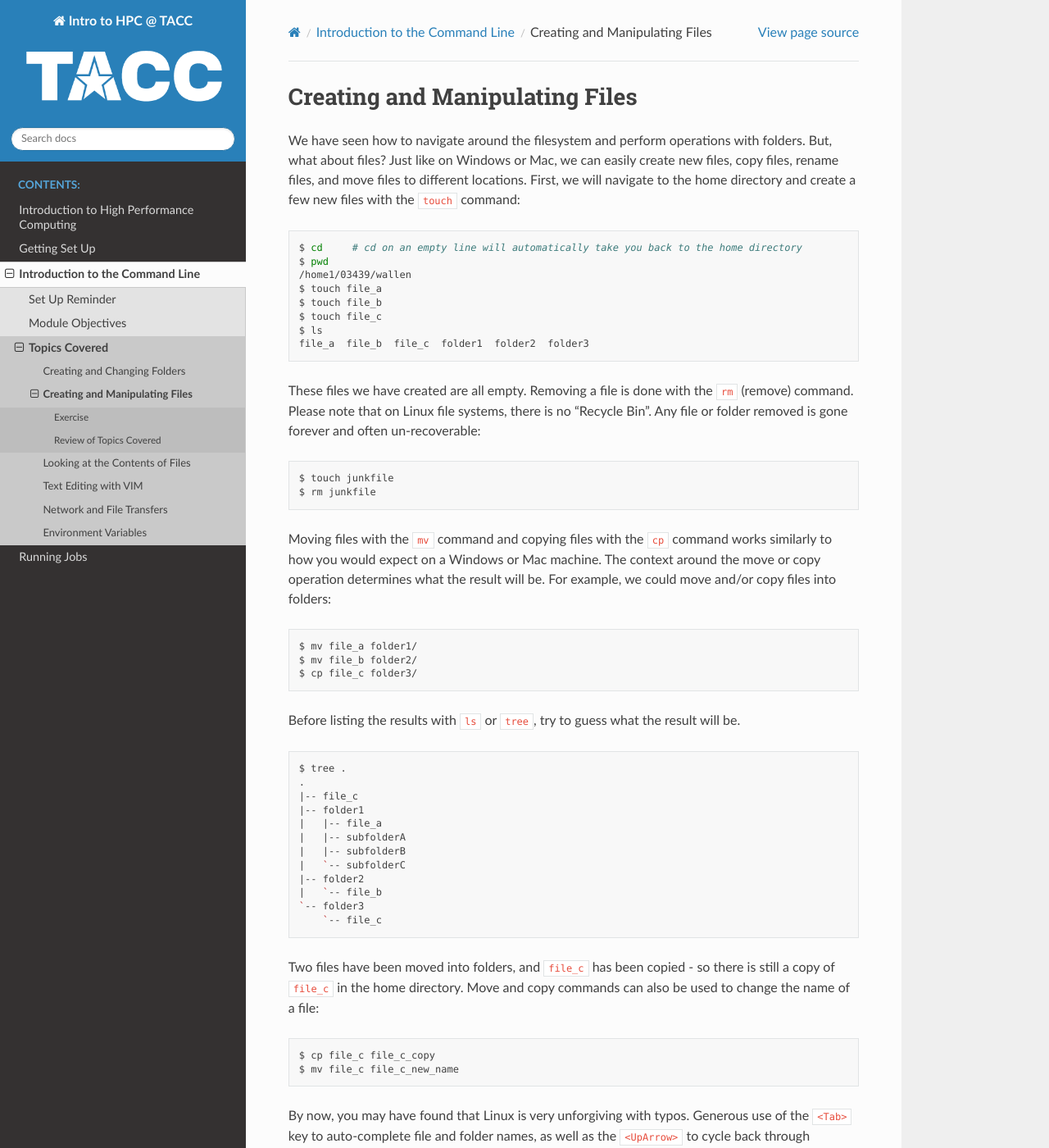
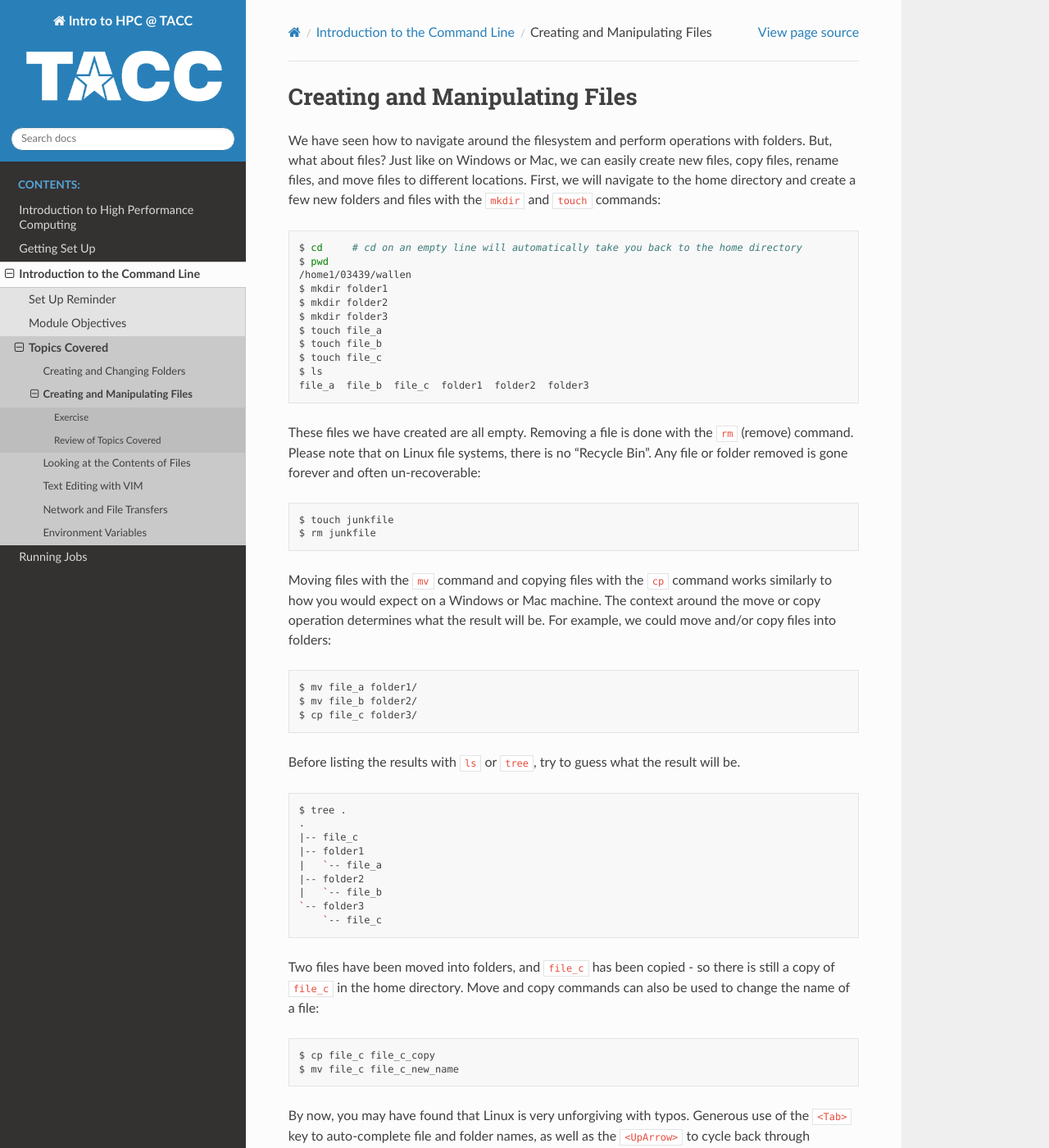
Before and after one commit to ancantu/tacc-reproducible-intro-hpc, a Sphinx documentation site: the page built from docs/source/intro_to_command_line/command_line_02.rst, in a window 1280 px wide and 1400 px high. Shown: the whole window at 82% size. Built offline with Sphinx 7.4.7 and the Read the Docs theme 2.0.0, drawn with Linux system fonts in a browser that asks for light colours; some of the changed text lies outside the part shown.

Commit message:
updated command_line_02.rst

```diff
--- a/docs/source/intro_to_command_line/command_line_02.rst
+++ b/docs/source/intro_to_command_line/command_line_02.rst
@@ -2,13 +2,16 @@
 Creating and Manipulating Files
 ===============================
 
-We have seen how to navigate around the filesystem and perform operations with folders. But, what about files? Just like on Windows or Mac, we can easily create new files, copy files, rename files, and move files to different locations. First, we will navigate to the home directory and create a few new files with the ``touch`` command:
+We have seen how to navigate around the filesystem and perform operations with folders. But, what about files? Just like on Windows or Mac, we can easily create new files, copy files, rename files, and move files to different locations. First, we will navigate to the home directory and create a few new folders and files with the ``mkdir`` and ``touch`` commands:
 
 .. code-block:: bash
 
    $ cd     # cd on an empty line will automatically take you back to the home directory
    $ pwd
    /home1/03439/wallen
+   $ mkdir folder1
+   $ mkdir folder2
+   $ mkdir folder3
    $ touch file_a
    $ touch file_b
    $ touch file_c
@@ -38,10 +41,7 @@
    .
    |-- file_c
    |-- folder1
-   |   |-- file_a
-   |   |-- subfolderA
-   |   |-- subfolderB
-   |   `-- subfolderC
+   |   `-- file_a
    |-- folder2
    |   `-- file_b
    `-- folder3
@@ -65,6 +65,21 @@
    _       # underscore
    .       # period
 
+Before we move on, let's clean up once again by removing the files and folders we have created. Do you remember the command for removing non-emptyfolders?
+
+.. code-block:: bash
+
+   $ rm -r folder1
+   $ rm -r folder2
+   $ rm -r folder3
+
+How do we remove ``file_c_copy`` and ``file_c_new_name``?
+
+.. code-block:: bash
+
+   $ rm file_c_copy
+   $ rm file_c_new_name
+
 Exercise
 ^^^^^^^^
 1. Navigate to your home directory
@@ -82,7 +97,7 @@
 +------------------------------------+-------------------------------------------------+
 | ``rm file_name``                   |  remove a file                                  |
 +------------------------------------+-------------------------------------------------+
-| ``rm -r dir_name/``                |  remove a directory                             |
+| ``rm -r dir_name/``                |  remove a directory and its contents            |
 +------------------------------------+-------------------------------------------------+
 | ``mv file_name dir_name/``         |  move a file into a directory                   |
 +------------------------------------+-------------------------------------------------+
@@ -90,11 +105,11 @@
 +------------------------------------+-------------------------------------------------+
 | ``mv old_dir/ new_dir/``           |  change the name of a directory                 |
 +------------------------------------+-------------------------------------------------+
-|  ``cp old_file new_file``          |  copy a file                                    |
+| ``cp old_file new_file``           |  copy a file                                    |
 +------------------------------------+-------------------------------------------------+
-|  ``cp -r old_dir/ new_dir/``       |  copy a directory                               |
+| ``cp -r old_dir/ new_dir/``        |  copy a directory                               |
 +------------------------------------+-------------------------------------------------+
-|  ``<Tab>``                         |  autocomplete file or folder names              |
+| ``<Tab>``                          |  autocomplete file or folder names              |
 +------------------------------------+-------------------------------------------------+
-|  ``<UpArrow>``                     |  cycle through command history                  |
+| ``<UpArrow>``                      |  cycle through command history                  |
 +------------------------------------+-------------------------------------------------+
```
